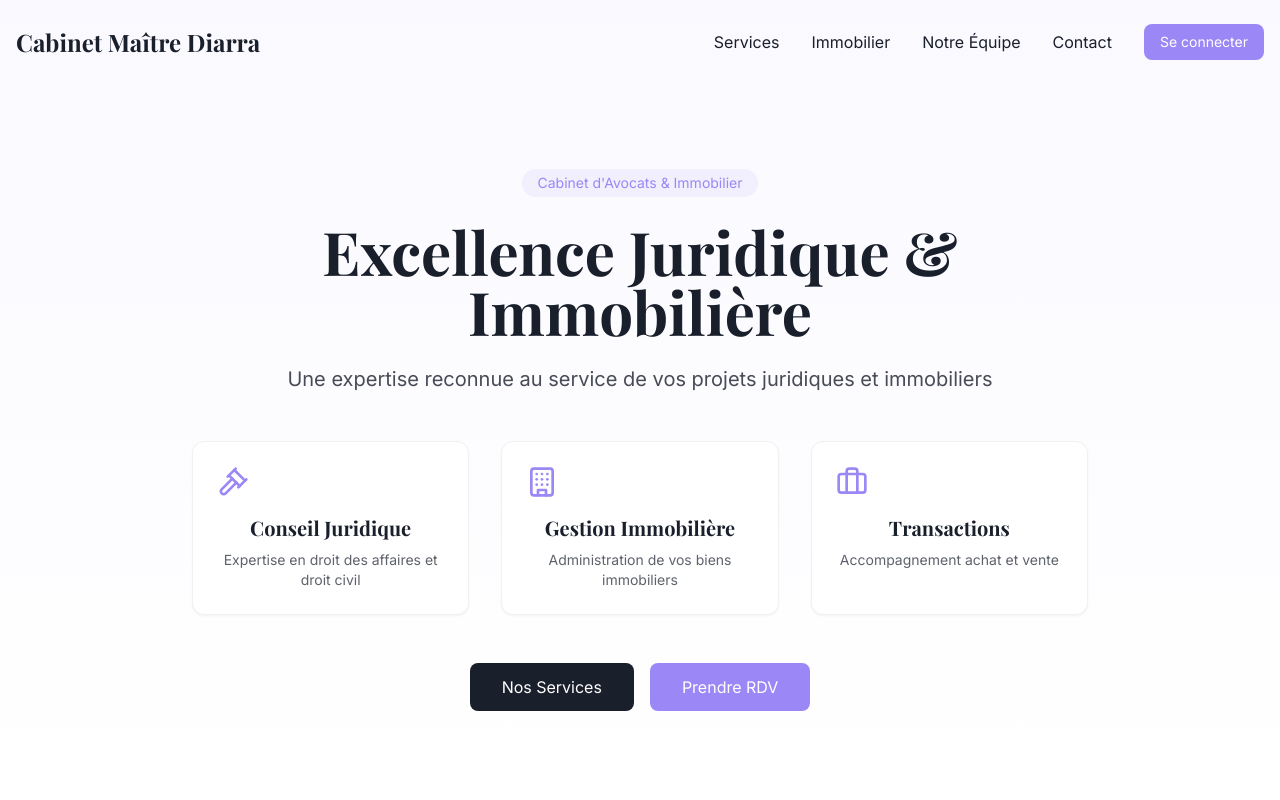
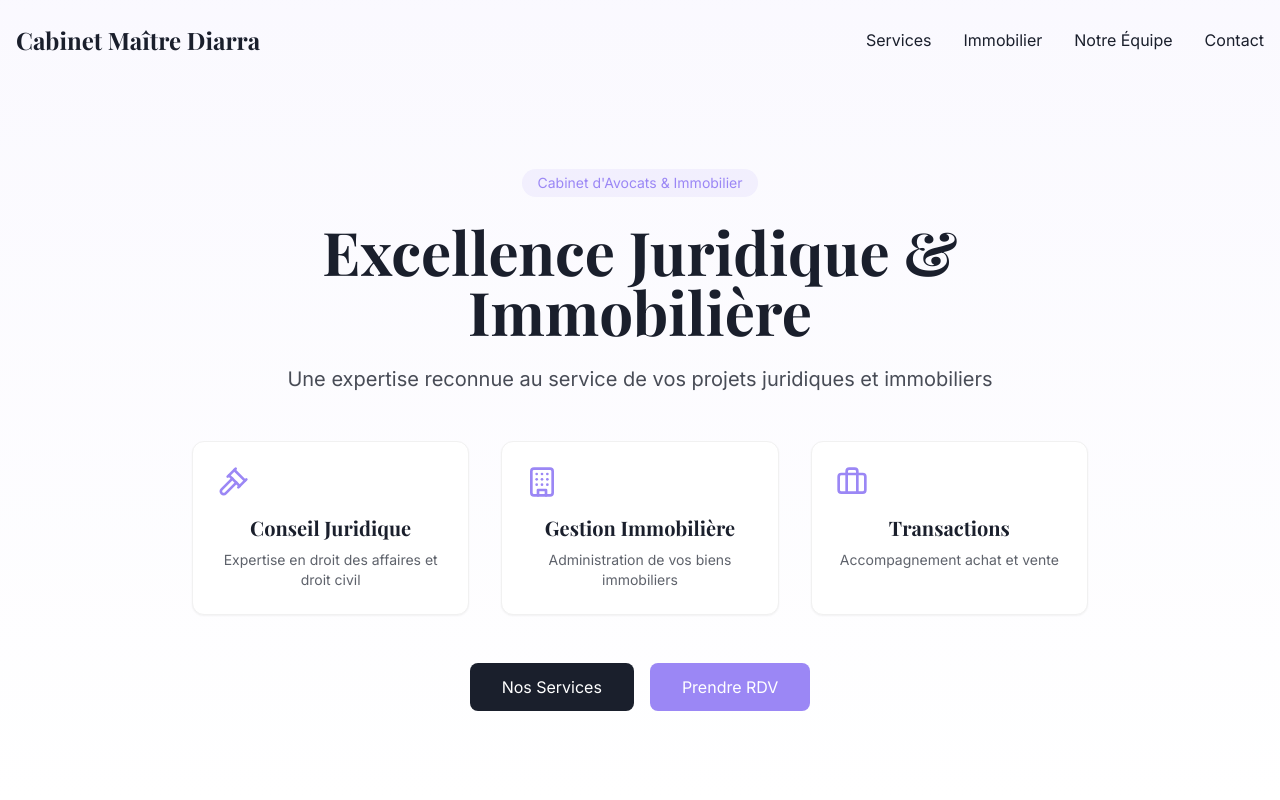
Before and after one commit to HACKERXCIX/CabinetMaitre-DiarraOusmane, a React (Vite) app: page / in a window 1280 px wide. Shown: the top 800 px of the page. Built offline with nearby package versions, Linux system fonts and the light colour scheme.

Commit message:
Hide element
This commit hides an element, as requested by the prompt.  No further details are available based on the prompt alone.

```diff
--- a/src/components/Navbar.tsx
+++ b/src/components/Navbar.tsx
@@ -90,20 +90,13 @@ const Navbar = () => {
             <NavLink to="/equipe">Notre Équipe</NavLink>
             <NavLink to="/contact">Contact</NavLink>
             {isAdmin && <NavLink to="/admin">Administration</NavLink>}
-            {user ? (
+            {user && (
               <button
                 onClick={handleLogout}
                 className="px-4 py-2 bg-accent text-white rounded-lg hover:bg-accent/90 transition-colors font-inter text-sm"
               >
                 Se déconnecter
               </button>
-            ) : (
-              <Link
-                to="/auth"
-                className="px-4 py-2 bg-accent text-white rounded-lg hover:bg-accent/90 transition-colors font-inter text-sm"
-              >
-                Se connecter
-              </Link>
             )}
           </div>
 
@@ -116,20 +109,13 @@ const Navbar = () => {
                 <NavLink to="/equipe">Notre Équipe</NavLink>
                 <NavLink to="/contact">Contact</NavLink>
                 {isAdmin && <NavLink to="/admin">Administration</NavLink>}
-                {user ? (
+                {user && (
                   <button
                     onClick={handleLogout}
                     className="px-4 py-2 bg-accent text-white rounded-lg hover:bg-accent/90 transition-colors font-inter text-sm"
                   >
                     Se déconnecter
                   </button>
-                ) : (
-                  <Link
-                    to="/auth"
-                    className="px-4 py-2 bg-accent text-white rounded-lg hover:bg-accent/90 transition-colors font-inter text-sm"
-                  >
-                    Se connecter
-                  </Link>
                 )}
               </div>
             </div>
```
